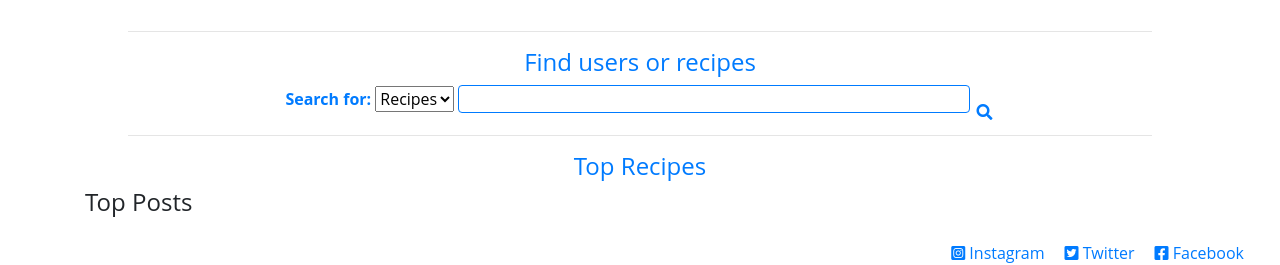
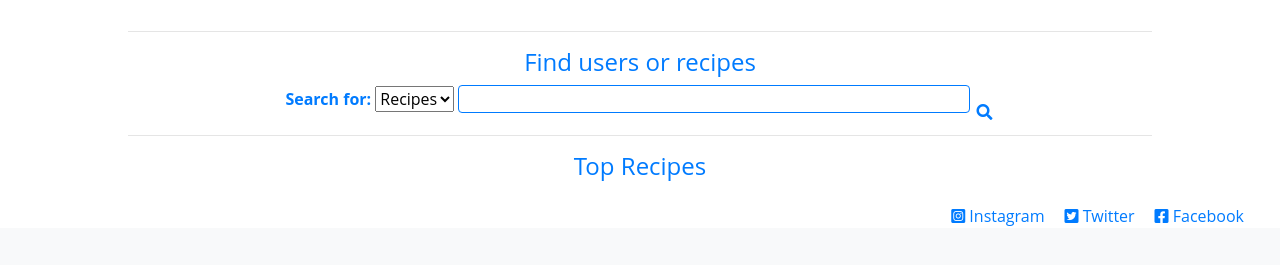
Before and after one commit to Code-Institute-Submissions/Mikew1999-recipe-blog, a Flask app: page / in a window 1280 px wide. Shown: the part 700-965 px from the top of the page. After the commit the page ends 926 px from the top, so only its background shows below. Run offline with Flask 2, Linux system fonts and the light colour scheme; data that the repository does not hold is empty; some libraries are stand-ins or nearby versions.

Commit message:
removed top posts section from index

```diff
--- a/templates/index.html
+++ b/templates/index.html
@@ -243,12 +243,4 @@
     </div>
 </div>
 
-<div class="container">
-    <div class="row">
-        <div class="col">
-            <h4>Top Posts</h4>
-        </div>
-    </div>
-</div>
-
 {% endblock %}
```
